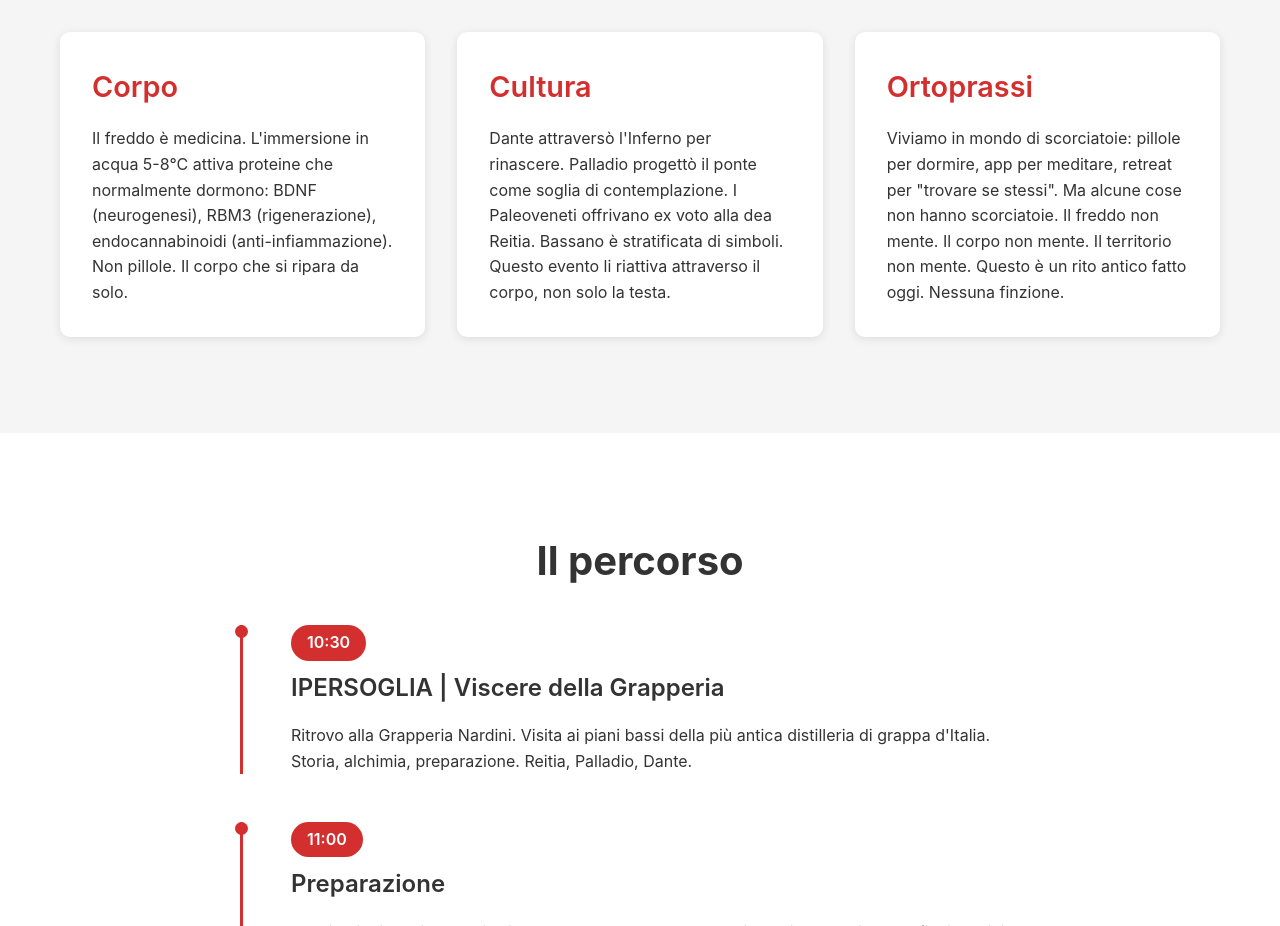
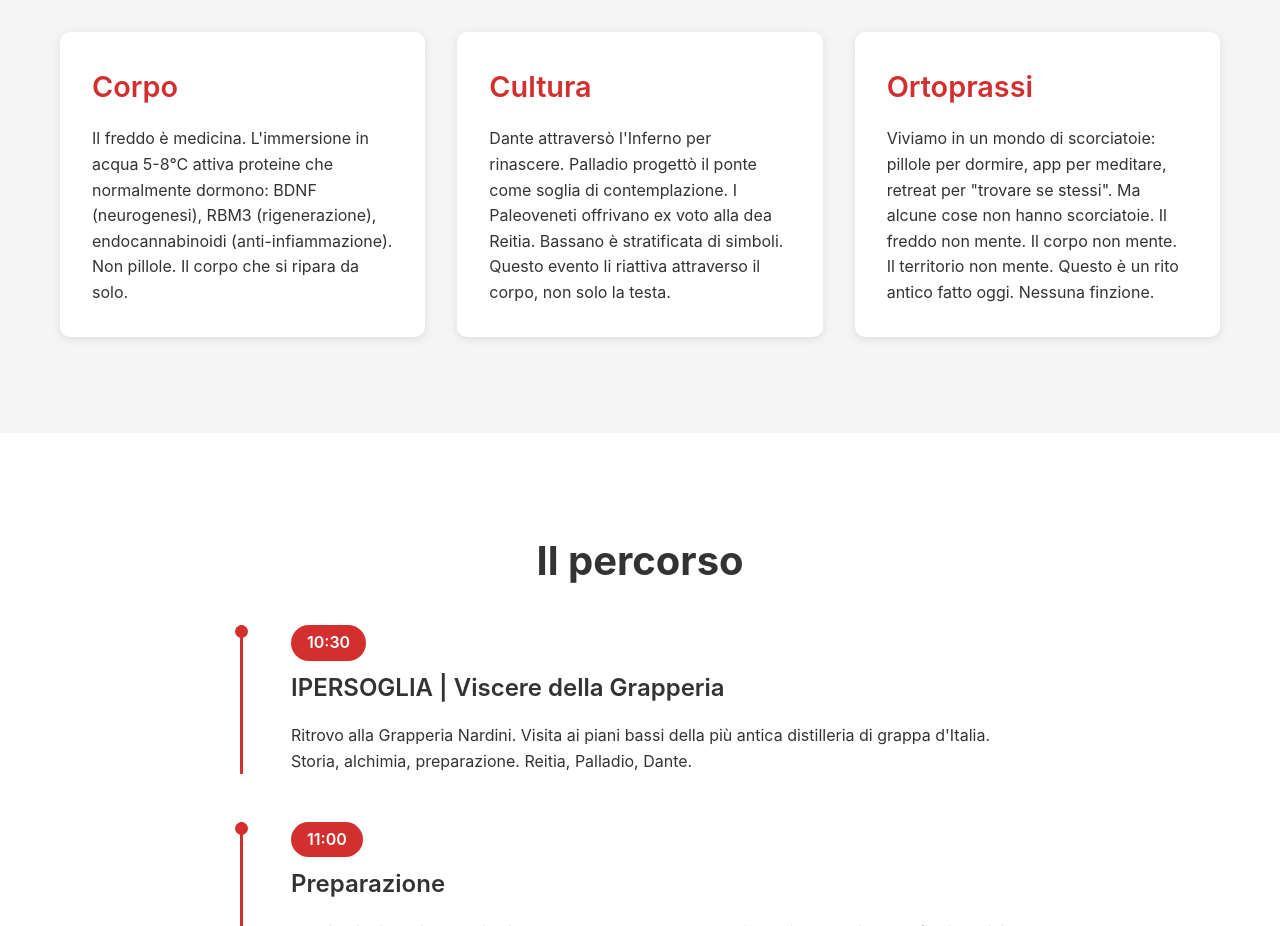
Before and after one commit to icebrrreakers/icebrrreakers.com, a plain HTML site: page index.html in a window 1280 px wide. Shown: the part 1200-2126 px from the top of the page. Drawn offline with Linux system fonts and the light colour scheme.

Commit message:
Update index.html

```diff
--- a/index.html
+++ b/index.html
@@ -49,7 +49,7 @@
 
                 <div class="pillar">
                     <h3>Ortoprassi</h3>
-                    <p>Viviamo in mondo di scorciatoie: pillole per dormire, app per meditare, retreat per "trovare se stessi".
+                    <p>Viviamo in un mondo di scorciatoie: pillole per dormire, app per meditare, retreat per "trovare se stessi".
                     Ma alcune cose non hanno scorciatoie. Il freddo non mente. Il corpo non mente. Il territorio non mente.
                     Questo è un rito antico fatto oggi. Nessuna finzione.</p>
                 </div>
```
